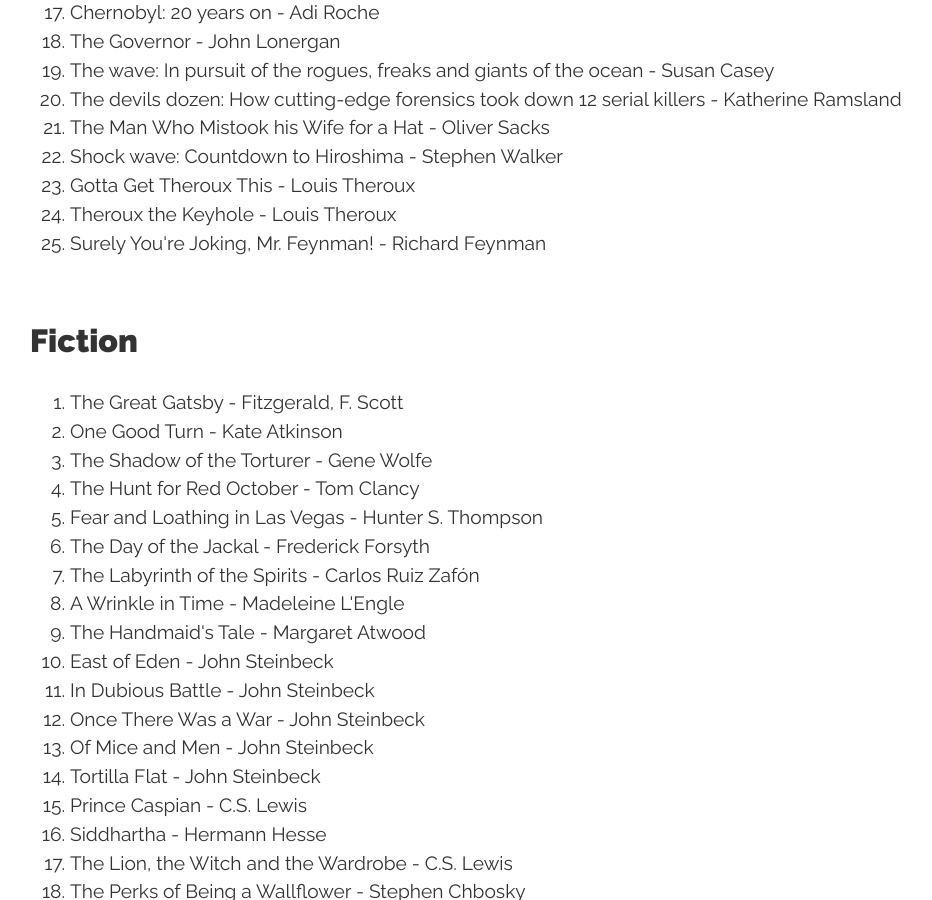
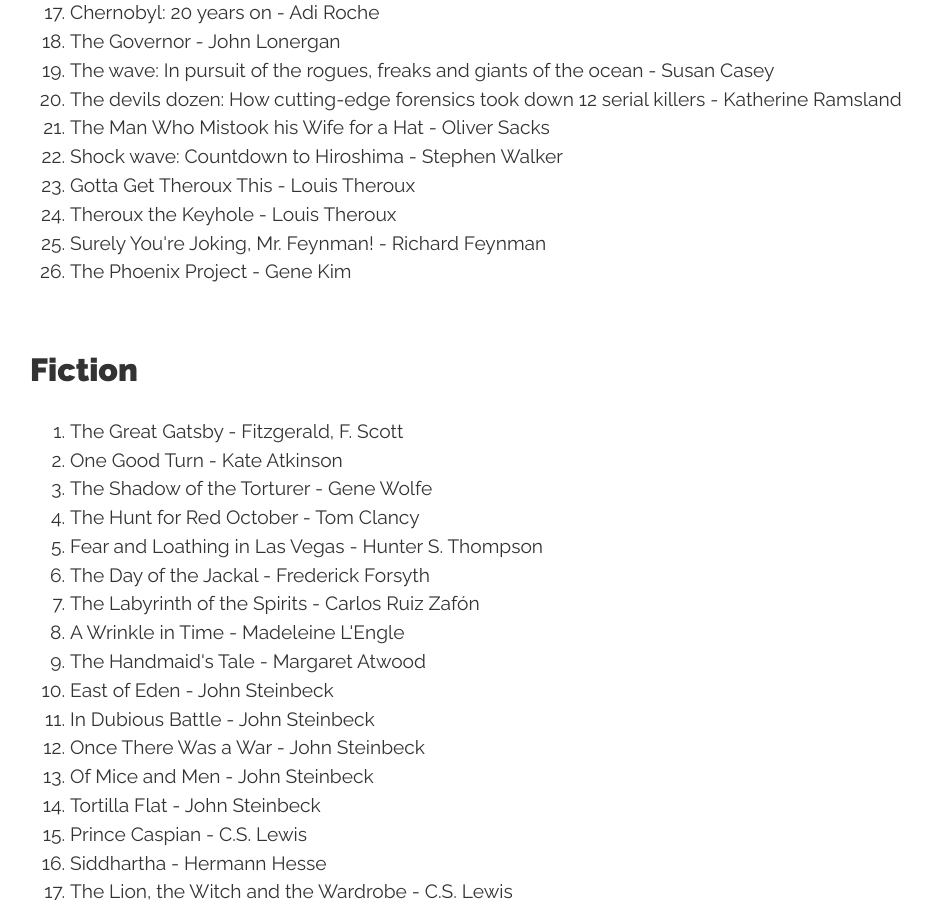
Before and after one commit to conanmercer/conanmercer.github.io, a Jekyll site: the page built from books.html, in a window 1280 px wide and 900 px high, scrolled down 1750 px. Shown: the whole window, without its empty margins (130-1062 px from the left). Built offline with Jekyll 4.4.1, drawn with Linux system fonts in a browser that asks for light colours; nearby versions of some CDN libraries; some web fonts are replaced.

Commit message:
add, new book

```diff
--- a/books.html
+++ b/books.html
@@ -74,6 +74,7 @@ title: Books
   <li>Gotta Get Theroux This - Louis Theroux</li>
   <li>Theroux the Keyhole - Louis Theroux</li>
   <li>Surely You're Joking, Mr. Feynman! - Richard Feynman</li>
+  <li>The Phoenix Project - Gene Kim</li>
 </ol>
 
 <h2>Fiction</h2>
```
